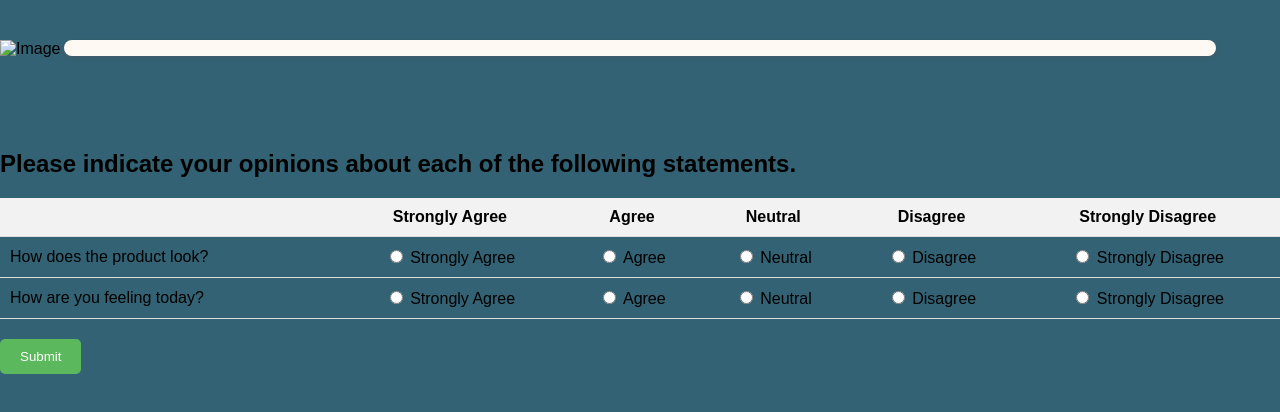
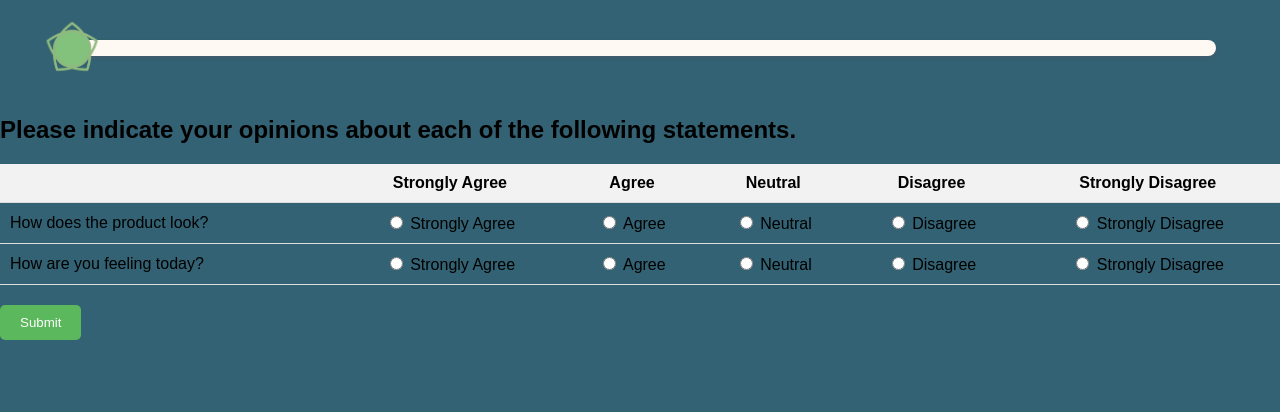
Before and after one commit to AnyaLuLu/Ceritas_Webpage, a plain HTML site: page frontend/index.html in a window 1280 px wide. Drawn offline with Linux system fonts and the light colour scheme.

Commit message:
Corrected Progress Bar Pic

```diff
--- a/frontend/index.html
+++ b/frontend/index.html
@@ -8,7 +8,7 @@
 </head>
 <body>
     <div class="container">
-        <img src="frontend\Images\CeritasLogo.png" alt="Image" class="overlay-image">
+        <img src=".\Images\CeritasLogoFilled.png" alt="Image" class="overlay-image">
         <div id="progress-bar-container">
             <div id="progress-bar"></div>
         </div>
--- a/frontend/style.css
+++ b/frontend/style.css
@@ -19,16 +19,16 @@ body {
 .container {
     position: relative; /* Allows absolute positioning inside */
     width: 100%; /* Adjust based on your requirements */
-    height: 50px; /* Adjust based on your requirements */
+    height: 2vh; /* Adjust based on your requirements */
     padding-bottom: 5vh;
 }
 .overlay-image {
-    position: absolute; /* Position relative to the nearest positioned ancestor */
-    left: 0; /* Align to the left of the container */
-    top: 0; /* Align to the top of the container */
-    width: 100px; /* Adjust based on your image size */
+    position:absolute   ; /* Position relative to the nearest positioned ancestor */
+    width: 8vh; /* Adjust based on your image size */
     height: auto; /* Maintain aspect ratio */
-    z-index: 2; /* Ensures it overlaps the progress bar */
+    z-index: 10;
+    padding-left: 5vh;
+    top: -3vh;
 }
 
 #progress-bar-container {
```
Also changed, not shown: frontend/Images/CeritasLogoFilled.png (added).
